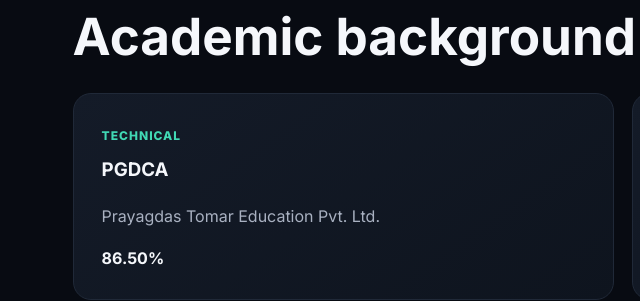
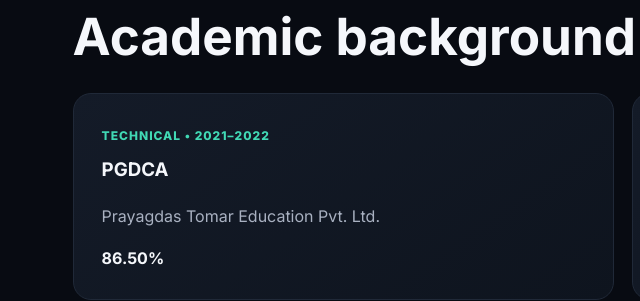
Before and after one commit to devops-saurabhpandey/My-portfolio-, a plain HTML site: page index.html in a window 1280 px wide. Shown: the part 4180-4481 px from the top of the page, 17-657 px from the left. Drawn offline with Linux system fonts and the light colour scheme.

Commit message:
Add PGDCA study period to portfolio

```diff
--- a/index.html
+++ b/index.html
@@ -118,7 +118,7 @@
 <section id="education" class="section">
   <p class="eyebrow">EDUCATION</p><h2>Academic background</h2>
   <div class="education-grid">
-    <article><span>TECHNICAL</span><h3>PGDCA</h3><p>Prayagdas Tomar Education Pvt. Ltd.</p><strong>86.50%</strong></article>
+    <article><span>TECHNICAL • 2021–2022</span><h3>PGDCA</h3><p>Prayagdas Tomar Education Pvt. Ltd.</p><strong>86.50%</strong></article>
     <article><span>TEACHER EDUCATION • 2017–2019</span><h3>D.El.Ed.</h3><p>National Institute of Open Schooling (NIOS)</p><strong>77.71% • 1088/1400</strong></article>
     <article><span>GRADUATION</span><h3>Bachelor of Arts</h3><p>Academic foundation supporting communication, business understanding and professional development.</p></article>
     <article><span>INTERMEDIATE • 2005</span><h3>Intermediate</h3><p>NLKVM</p></article>
```
